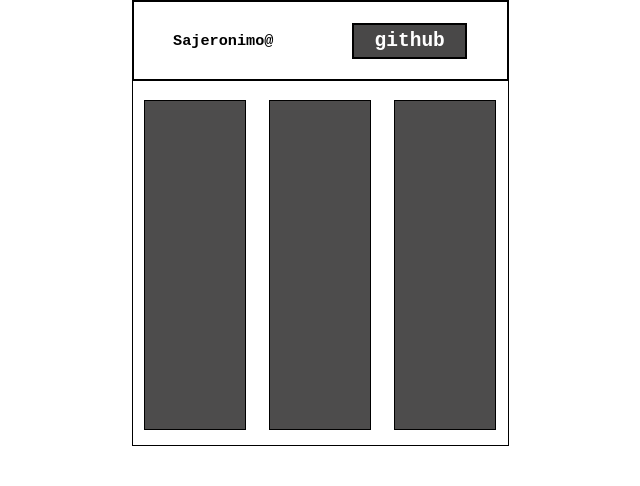
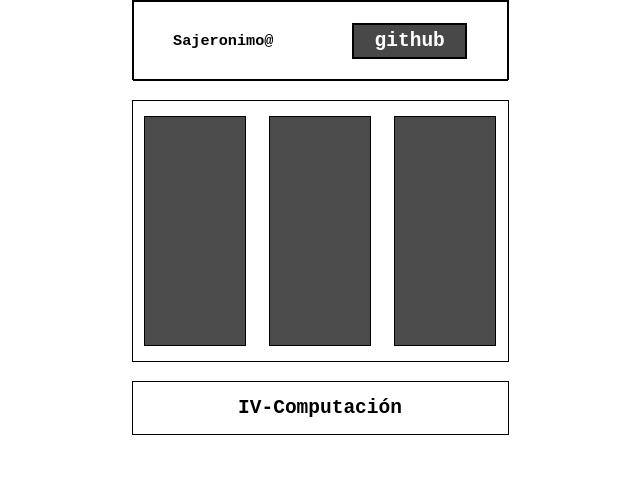
Before and after one commit to samjeronimo/Evaluacion_de_periodo2, a plain HTML site: page index.html in a window 1280 px wide. Shown: the whole page, without its empty margins (321-961 px from the left). Drawn offline with Linux system fonts and the light colour scheme.

Commit message:
Footer terminado

```diff
--- a/config.css
+++ b/config.css
@@ -6,4 +6,7 @@
 
 body {
     max-width: 375px;
+    display: flex;
+    flex-direction: column;
+    gap: 1.5rem;
 }
--- a/footer/footer.css
+++ b/footer/footer.css
@@ -0,0 +1,13 @@
+.cuadro8 {
+    width: 100%;
+    height: 4rem;
+    border: 1px solid black;
+
+    display: flex;
+    align-items: center;
+    justify-content: center;
+}
+
+.footer {
+    width: 100%;
+}
--- a/footer/footer.js
+++ b/footer/footer.js
@@ -0,0 +1,7 @@
+let li_Footer = document.querySelector(".footer")
+
+li_Footer.innerHTML = `
+    <footer class="footer">
+        <h2 class="cuadro8">IV-Computación</h2>
+    </footer>
+`;
--- a/section/section.css
+++ b/section/section.css
@@ -1,6 +1,6 @@
 .section {
     width: 100%;
-    height: 28rem;
+    height: 20rem;
     border: 1px solid black;
 
     display: grid;
@@ -10,12 +10,12 @@
 .cuadros {
     width: 100%;
     height: 100%;
-    padding: 19px 0px;
+    padding: 15px 0px;
 }
 
 .minicuadros {
     width: 80%;
-    height: 90%;
+    height: 88%;
     border: 1px solid black;
     background-color: rgb(77, 76, 76);
 }
```
Also changed, not shown: index.css (added).
